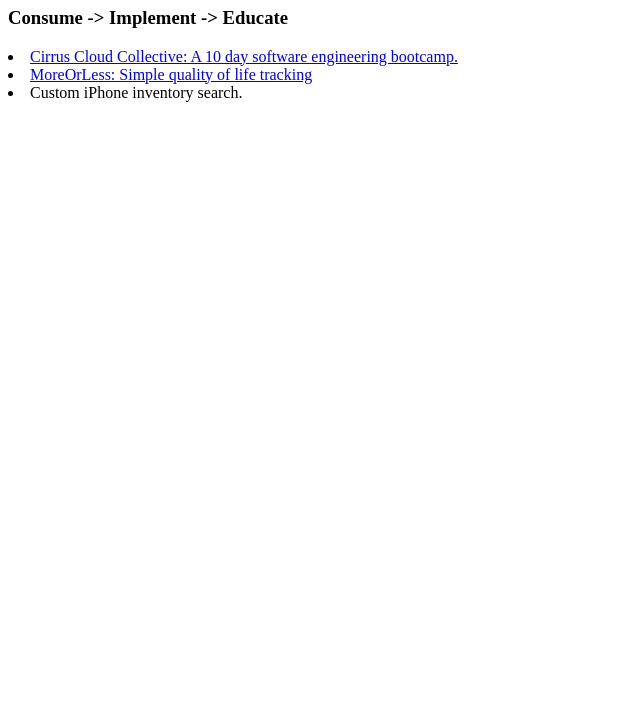
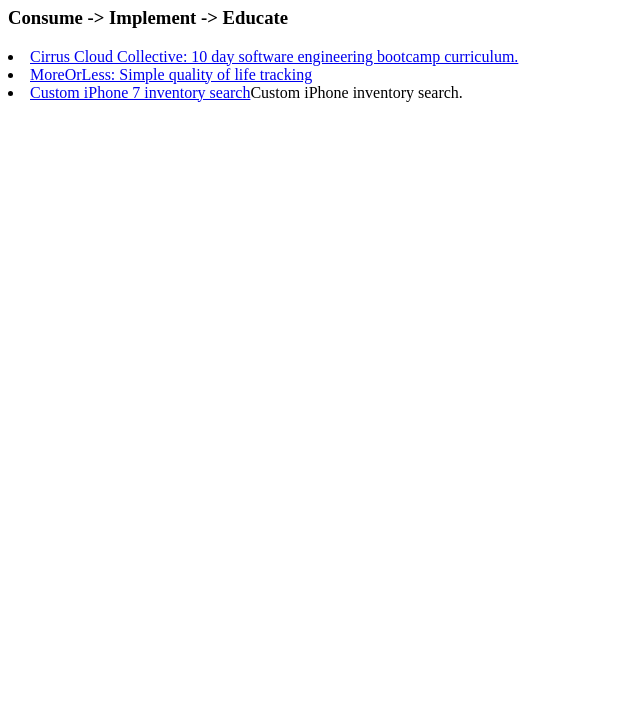
Before and after one commit to standardhuman/standardhuman.github.io, a plain HTML site: page index.html in a window 1280 px wide. Shown: the part 73-800 px from the top of the page, without its empty margins (0-640 px from the left). Drawn offline with Linux system fonts and the light colour scheme.

Commit message:
update myStock link

```diff
--- a/index.html
+++ b/index.html
@@ -7,8 +7,8 @@
   <body>
     <h1>Brian Cline</h1>
     <h3>Consume -> Implement -> Educate</h3>
-    <li><a href="https://standardhuman.github.io/cirrus">Cirrus Cloud Collective: A 10 day software engineering bootcamp.</a></li>
+    <li><a href="https://standardhuman.github.io/cirrus">Cirrus Cloud Collective: 10 day software engineering bootcamp curriculum.</a></li>
     <li><a href="https://standardhuman.github.io/moreorless">MoreOrLess: Simple quality of life tracking</a></li>
-    <li><a href="https://standardhuman.github.io/mystock"></a>Custom iPhone inventory search.</li>
+    <li><a href="https://standardhuman.github.io/mystock">Custom iPhone 7 inventory search</a>Custom iPhone inventory search.</li>
   </body>
 </html>
```
